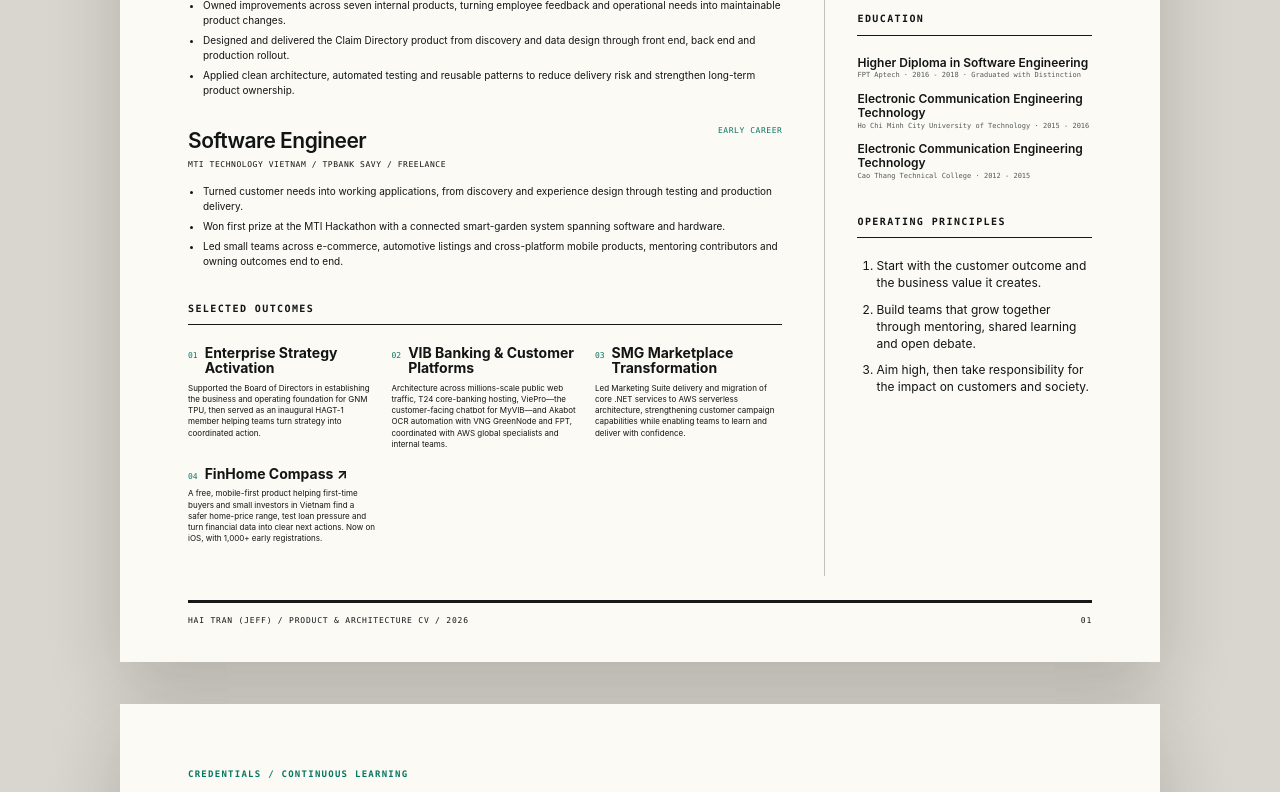
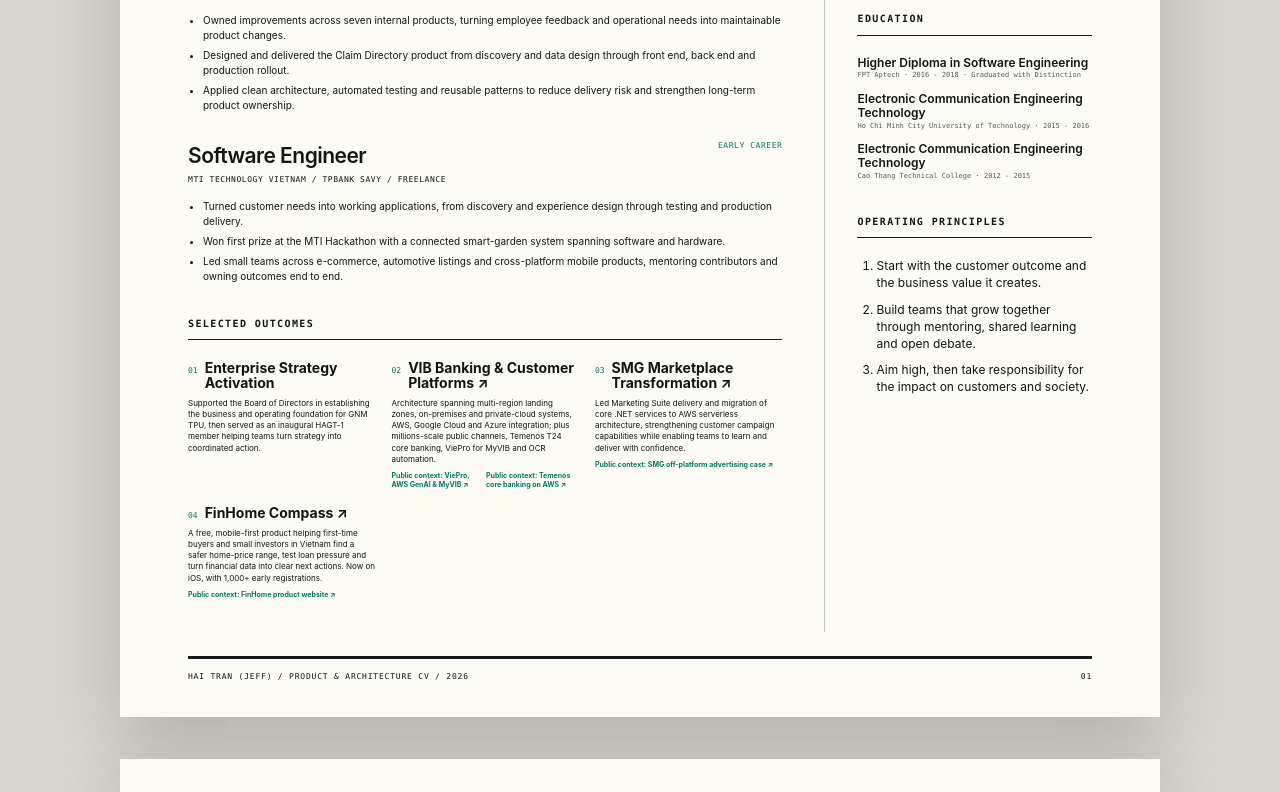
Before and after one commit to blackberryec/hai-tran-cv, a Next.js app: page /cv in a window 1280 px wide. Shown: the part 1214-2006 px from the top of the page. Built offline with nearby package versions, Linux system fonts and the light colour scheme.

Commit message:
feat: add public evidence and multi-cloud scope

```diff
--- a/src/app/cv/page.tsx
+++ b/src/app/cv/page.tsx
@@ -78,6 +78,15 @@ export default function CvPage() {
                       </h3>
                     </div>
                     <p>{project.description}</p>
+                    {project.evidence.length > 0 ? (
+                      <div className="resume-project-evidence">
+                        {project.evidence.map((item) => (
+                          <a href={item.url} target="_blank" rel="noreferrer" key={item.url}>
+                            Public context: {item.label} ↗
+                          </a>
+                        ))}
+                      </div>
+                    ) : null}
                   </article>
                 ))}
               </div>
--- a/src/app/globals.css
+++ b/src/app/globals.css
@@ -694,6 +694,39 @@ h3 {
   font-size: var(--text-callout);
 }
 
+.project-evidence {
+  display: flex;
+  flex-wrap: wrap;
+  gap: 8px;
+  align-items: center;
+  margin-top: 18px;
+  font-size: var(--text-footnote);
+}
+
+.project-evidence > span {
+  color: var(--acid);
+  font-family: var(--mono);
+  font-size: 10px;
+  letter-spacing: 0.1em;
+  text-transform: uppercase;
+}
+
+.project-evidence a {
+  padding: 6px 10px;
+  border: 1px solid rgba(242, 238, 229, 0.22);
+  border-radius: 999px;
+  color: rgba(242, 238, 229, 0.84);
+  background: rgba(255, 255, 255, 0.04);
+  transition: border-color 180ms ease, background 180ms ease;
+}
+
+.project-evidence a:hover {
+  border-color: rgba(168, 223, 85, 0.7);
+  background: rgba(168, 223, 85, 0.08);
+}
+
+.project-evidence a span { color: var(--acid); }
+
 .tag-list {
   display: flex;
   flex-wrap: wrap;
@@ -1505,6 +1538,19 @@ h3 {
   margin-bottom: 0;
   font-size: 8px;
   line-height: 1.4;
+}
+
+.resume-project-evidence {
+  display: grid;
+  gap: 3px;
+  margin-top: 7px;
+}
+
+.resume-project-evidence a {
+  color: var(--accent);
+  font-size: 7px;
+  font-weight: 650;
+  line-height: 1.25;
 }
 
 .resume-skill-group + .resume-skill-group { margin-top: 18px; }
--- a/src/data/profile.json
+++ b/src/data/profile.json
@@ -20,10 +20,10 @@
       "period": "CURRENT",
       "company": "Vietnam International Bank (VIB)",
       "role": "Solutions Architect",
-      "summary": "Product, business and solution architecture for bank-wide transformation initiatives.",
+      "summary": "Product, business and solution architecture for bank-wide transformation, with deep expertise in secure landing zones and hybrid, multi-cloud banking platforms.",
       "bullets": [
         "Partner with the Board of Directors and cross-functional leaders to shape business and operating strategy; helped establish the business and operating foundation for GNM TPU and was selected as an inaugural HAGT-1 member supporting multiple teams.",
-        "Architect public web platforms for millions-scale traffic using AWS best practices; shape T24 core-banking hosting and coordinate directly with AWS global specialists and internal teams to improve resilience.",
+        "Own landing-zone and hybrid, multi-cloud architecture spanning on-premises infrastructure, VIB private cloud, multiple regions, AWS, Google Cloud and Azure; architect millions-scale public web platforms and Temenos T24 core-banking hosting, coordinating AWS global specialists and internal teams for secure integration and resilience.",
         "Introduced VIB's first low-code platform to accelerate time-to-market, established its first AWS serverless architecture and led the first in-house generative AI initiatives from proof of concept to production use cases.",
         "Architect ViePro, the customer-facing chatbot for MyVIB, and Akabot OCR automation with VNG GreenNode and FPT; own architecture and handover across the CA platform and Mendix applications.",
         "Train HR teams in applied AI and represent VIB at Vietnamese universities, sharing practical AI experience, engineering culture and the future of work; recognized for impact with a company-sponsored trip to the United States."
@@ -70,23 +70,40 @@
       "url": "",
       "type": "GNM TPU / HAGT-1 business and operating architecture",
       "description": "Supported the Board of Directors in establishing the business and operating foundation for GNM TPU, then served as an inaugural HAGT-1 member helping teams turn strategy into coordinated action.",
-      "stack": ["Executive advisory", "Business architecture", "Operating model", "Strategy activation", "Cross-team enablement"]
+      "stack": ["Executive advisory", "Business architecture", "Operating model", "Strategy activation", "Cross-team enablement"],
+      "evidence": []
     },
     {
       "index": "02",
       "name": "VIB Banking & Customer Platforms",
-      "url": "",
-      "type": "Core banking, public channels and automation",
-      "description": "Architecture across millions-scale public web traffic, T24 core-banking hosting, ViePro—the customer-facing chatbot for MyVIB—and Akabot OCR automation with VNG GreenNode and FPT, coordinated with AWS global specialists and internal teams.",
-      "stack": ["Product architecture", "T24 core banking", "AWS", "ViePro", "OCR automation", "Partner coordination"]
+      "url": "https://www.vib.com.vn/vn/goc-bao-chi/vib-trien-khai-corebanking-temenos-tren-nen-tang-aws",
+      "type": "Hybrid cloud, core banking, public channels and AI",
+      "description": "Architecture spanning multi-region landing zones, on-premises and private-cloud systems, AWS, Google Cloud and Azure integration; plus millions-scale public channels, Temenos T24 core banking, ViePro for MyVIB and OCR automation.",
+      "stack": ["Product architecture", "Hybrid multi-cloud", "Landing zones", "T24 core banking", "AWS", "ViePro", "OCR automation"],
+      "evidence": [
+        {
+          "label": "ViePro, AWS GenAI & MyVIB",
+          "url": "https://www.vib.com.vn/vn/goc-bao-chi/ngan-hang-dau-tien-tai-viet-nam-tich-hop-genai-cua-aws-cho-ung-dung-ngan-hang-so"
+        },
+        {
+          "label": "Temenos core banking on AWS",
+          "url": "https://www.vib.com.vn/vn/goc-bao-chi/vib-trien-khai-corebanking-temenos-tren-nen-tang-aws"
+        }
+      ]
     },
     {
       "index": "03",
       "name": "SMG Marketplace Transformation",
-      "url": "",
+      "url": "https://www.nexta.io/post/offering-listings-advertising-off-platform-smg",
       "type": "Customer product and cloud modernization",
       "description": "Led Marketing Suite delivery and migration of core .NET services to AWS serverless architecture, strengthening customer campaign capabilities while enabling teams to learn and deliver with confidence.",
-      "stack": ["Product delivery", "AWS", "Node.js", "TypeScript", "Serverless", "Team enablement"]
+      "stack": ["Product delivery", "AWS", "Node.js", "TypeScript", "Serverless", "Team enablement"],
+      "evidence": [
+        {
+          "label": "SMG off-platform advertising case",
+          "url": "https://www.nexta.io/post/offering-listings-advertising-off-platform-smg"
+        }
+      ]
     },
     {
       "index": "04",
@@ -94,7 +111,13 @@
       "url": "https://www.finhome.group/",
       "type": "Free iOS home-buying decision platform",
       "description": "A free, mobile-first product helping first-time buyers and small investors in Vietnam find a safer home-price range, test loan pressure and turn financial data into clear next actions. Now on iOS, with 1,000+ early registrations.",
-      "stack": ["Product strategy", "Mobile", "Financial modelling", "AI guidance", "Real estate", "Public benefit"]
+      "stack": ["Product strategy", "Mobile", "Financial modelling", "AI guidance", "Real estate", "Public benefit"],
+      "evidence": [
+        {
+          "label": "FinHome product website",
+          "url": "https://www.finhome.group/"
+        }
+      ]
     }
   ],
   "capabilities": [
```
Also changed, not shown: src/app/page.tsx (+10 -0 lines), 1 other file (tests, documents, lock files or other folders).
